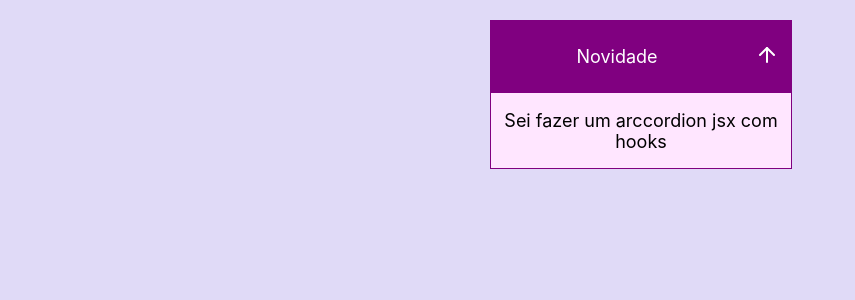
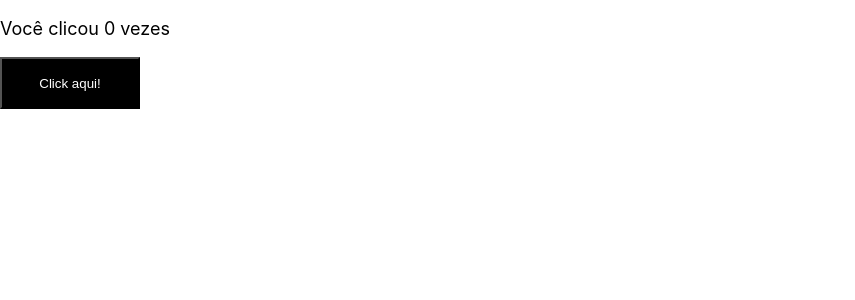
Before and after one commit to marianicacio/React-landpage, a React (Create React App) app: page / in a window 1280 px wide. Shown: the top 300 px of the page, without its empty margins (0-855 px from the left). Built offline with nearby package versions, Linux system fonts and the light colour scheme.

Commit message:
feat: study react

```diff
--- a/src/App.jsx
+++ b/src/App.jsx
@@ -9,11 +9,13 @@ import "./App.css";
 import Count from "./class/hooks/useState/count";
 import Accordion from "./class/hooks/useState/accordion";
 import { useState } from "react";
+import Example from "./class/hooks/useEffect/example";
+import CountEffect from "./class/hooks/useHooks/countEffect";
 
 
 
 export default function App() {
       return (
-        <Accordion/>
+        <CountEffect/>
       )
 }
--- /dev/null
+++ b/src/class/hooks/useEffect/example/index.jsx
@@ -0,0 +1,12 @@
+import { useEffect } from "react"
+
+export default function Example() {
+
+    useEffect(() => {
+        console.log("useEffect rodando")
+    },[])
+
+    return(
+        <h1>Sou um exemplo</h1>
+    )
+}
--- /dev/null
+++ b/src/class/hooks/useHooks/countEffect/index.jsx
@@ -0,0 +1,17 @@
+import { useEffect, useState } from "react"
+
+export default function CountEffect() {
+
+    const [count, setCount] = useState(0)
+
+    useEffect(() => {
+        console.log("useEffect aticado pela dependência count")
+    }, [count])
+
+    return(
+        <div>
+            <p>Você clicou {count} vezes</p>
+            <button onClick={() => setCount(count + 1)}>Click aqui!</button>
+        </div>
+        )
+}
--- /dev/null
+++ b/src/class/hooks/useHooks/pokemonApi/index.jsx
@@ -0,0 +1 @@
+export default function Pokemon
--- a/src/class/hooks/useState/accordion/styles.css
+++ b/src/class/hooks/useState/accordion/styles.css
@@ -1,10 +1,10 @@
-body {
+/* body {
     display: flex;
     justify-content: center;
     align-items: center;
     margin-top: 20px;
     background-color: #e0daf7;
-}
+} */
 
 .accordion-container {
     width: 300px;
```
